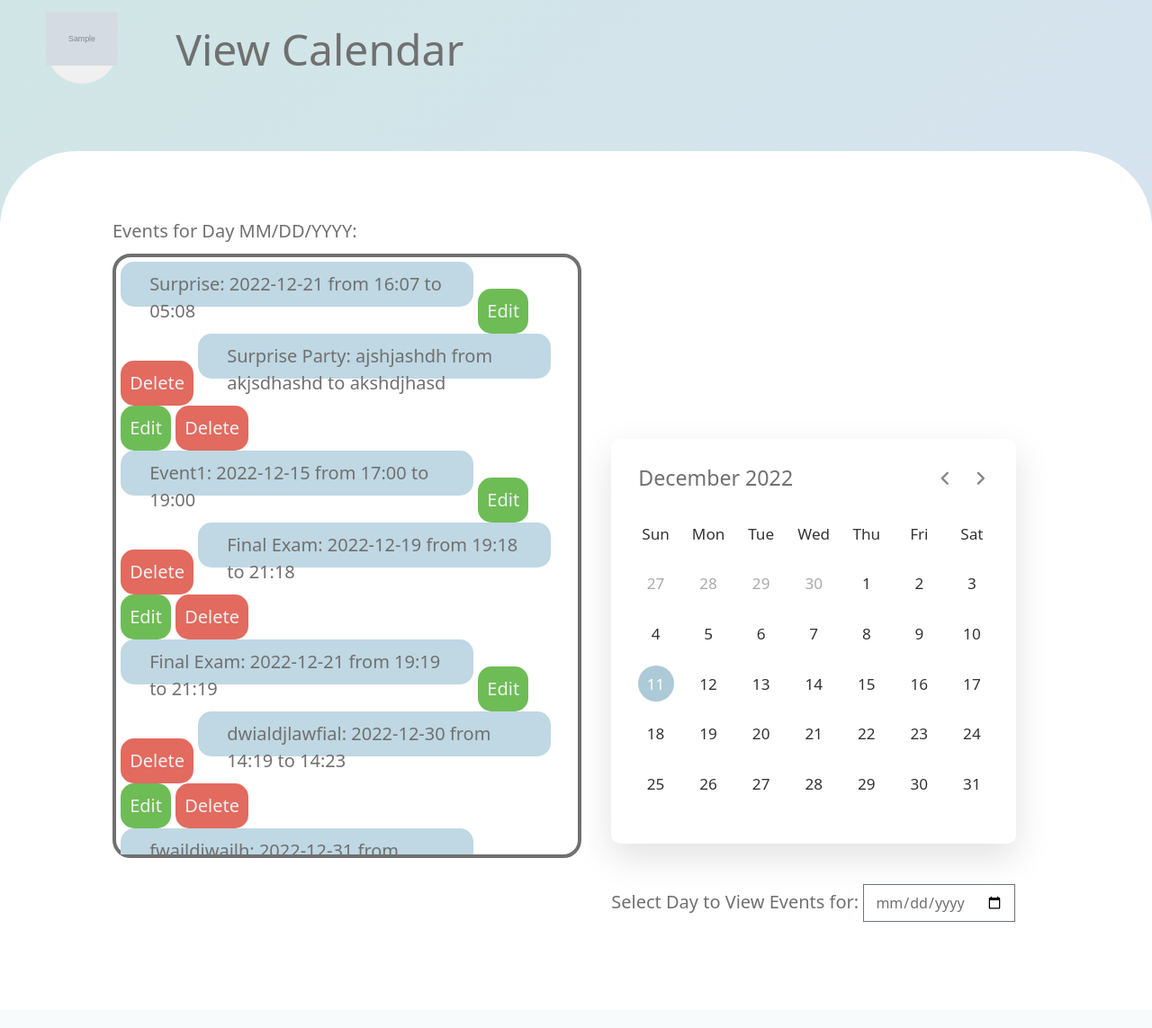
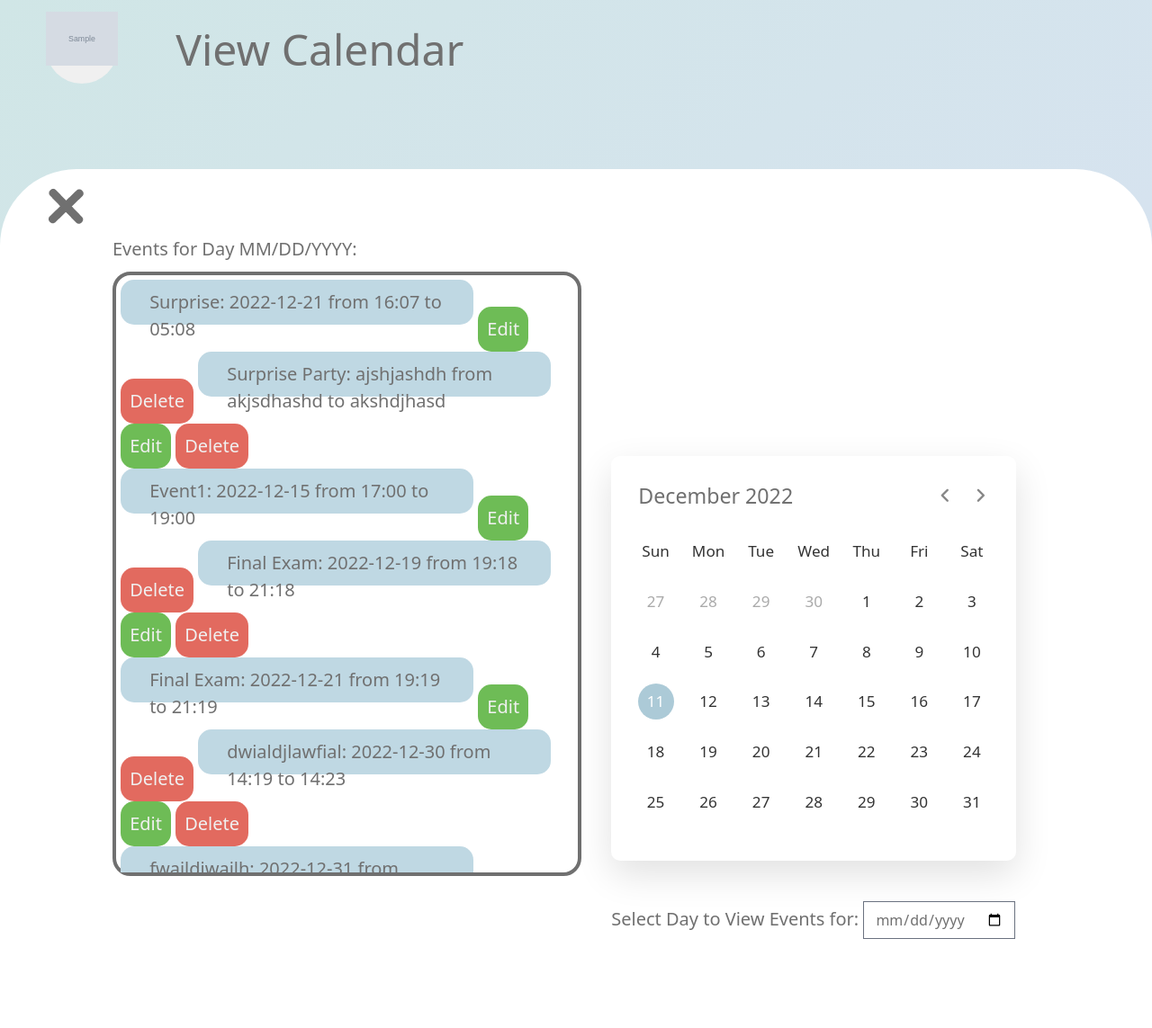
Before and after one commit to aakashjariwala/Homie-Time, a Django app: template 348-proj/hometime/hometime/templates/viewcal.html in a window 1280 px wide. Shown: the whole page at 90% size. Before the commit the page ends 1025 px from the top, so only its background shows below. Run offline with Django 4.2, Linux system fonts and the light colour scheme; data comes from the database, SQL or seed files in the repository; the template is opened without the code that fills it: values that come from a table or form of the project are taken from there, most other values are stand-ins (such as "Sample title", 1, 10 or a date in 2020); grey boxes marked "Sample" are stand-in pictures; style sheets or scripts are compiled from the project's sources; some libraries are stand-ins or nearby versions.

Commit message:
add x-out btn to view cal
can return to home easily with x-out button

```diff
--- a/348-proj/hometime/hometime/templates/viewcal.html
+++ b/348-proj/hometime/hometime/templates/viewcal.html
@@ -263,6 +263,13 @@
             justify-content: center;
         }
 
+        .xout {
+            margin-top: 2%;
+			margin-bottom: -6%;
+            margin-left: 3%;
+            z-index: 2;
+		}
+
     </style>
 </head>
 <body id="grad1">
@@ -282,6 +289,10 @@
 
         <h1>View Calendar</h1>
     </div1>
+
+    <button class="xout" onclick="location.href = '../home/'">
+        <img src="{% static '/icons/x_out.png' %}" class="image"></img>
+    </button>
 
     <div2>
         <br><br>
```
